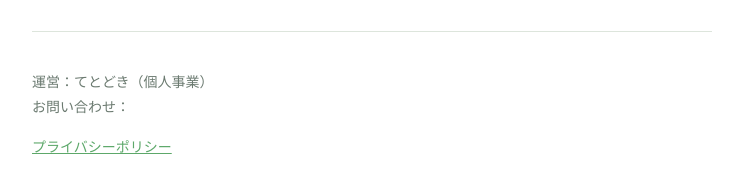
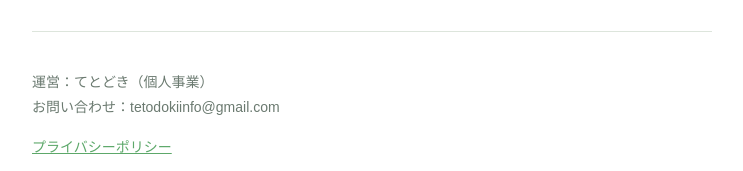
Before and after one commit to tetodoki/kaeneva, a plain HTML site: page index.html in a window 1280 px wide. Shown: the part 1054-1225 px from the top of the page, without its empty margins (268-1011 px from the left). Drawn offline with Linux system fonts and the light colour scheme.

Commit message:
サポート連絡先 tetodokiinfo@gmail.com を設定

```diff
--- a/index.html
+++ b/index.html
@@ -49,7 +49,7 @@ a { color: var(--green);}
 
 <footer>
 <p>運営：てとどき（個人事業）<br>
-お問い合わせ：</p>
+お問い合わせ：tetodokiinfo@gmail.com</p>
 <p><a href="privacy.html">プライバシーポリシー</a></p>
 </footer>
 </div>
```
Also changed, not shown: privacy.html (+1 -1 lines).
